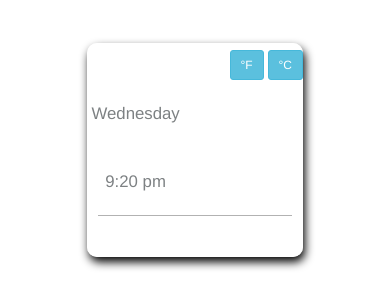
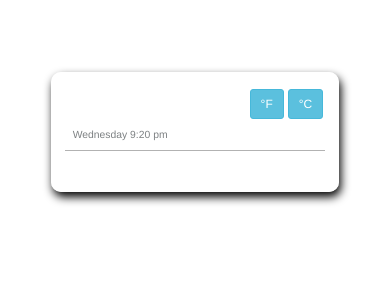
Before and after one commit to shannonj498/weather-app, a plain HTML site: page index.html in a window 390 px wide. Drawn offline with nearby package versions, Linux system fonts and the light colour scheme.

Commit message:
Added media queries

```diff
--- a/style.css
+++ b/style.css
@@ -15,12 +15,27 @@ body {
   margin-bottom: 10%;
 }
 
+@media (max-width: 800px) {
+  #weather-box {
+    margin-left: 10%;
+    margin-right: 10%;
+    margin-top: 20%;
+  }
+}
+
 #city-state {
   text-align: center;
   font-size: 3em;
   line-height: .2em;
   color: #1E698E;
   padding-right: 55%;
+}
+
+@media (max-width: 800px) {
+  #city-state {
+    font-size: 1.3em;
+    padding-left: 3%;
+  }
 }
 
 #time {
@@ -31,8 +46,23 @@ body {
   padding-right: 55%;
 }
 
+@media (max-width: 800px) {
+  #time {
+    font-size: .74em;
+    line-height: 3em;
+    padding-left: 3%;
+  }
+}
+
 #buttons {
   text-align: right;
+}
+
+@media (max-width: 800px) {
+  #buttons {
+    margin-right: 5%;
+    margin-top: 3%;
+  }
 }
 
 #bottom-line {
@@ -68,3 +98,11 @@ body {
   margin-top: 1em;
   color: #1A586F;
 }
+
+@media (max-width: 800px) {
+  #description {
+    font-size: 1.3em;
+    margin-top: 10%;
+    margin-bottom: 5%;
+  }
+}
```
